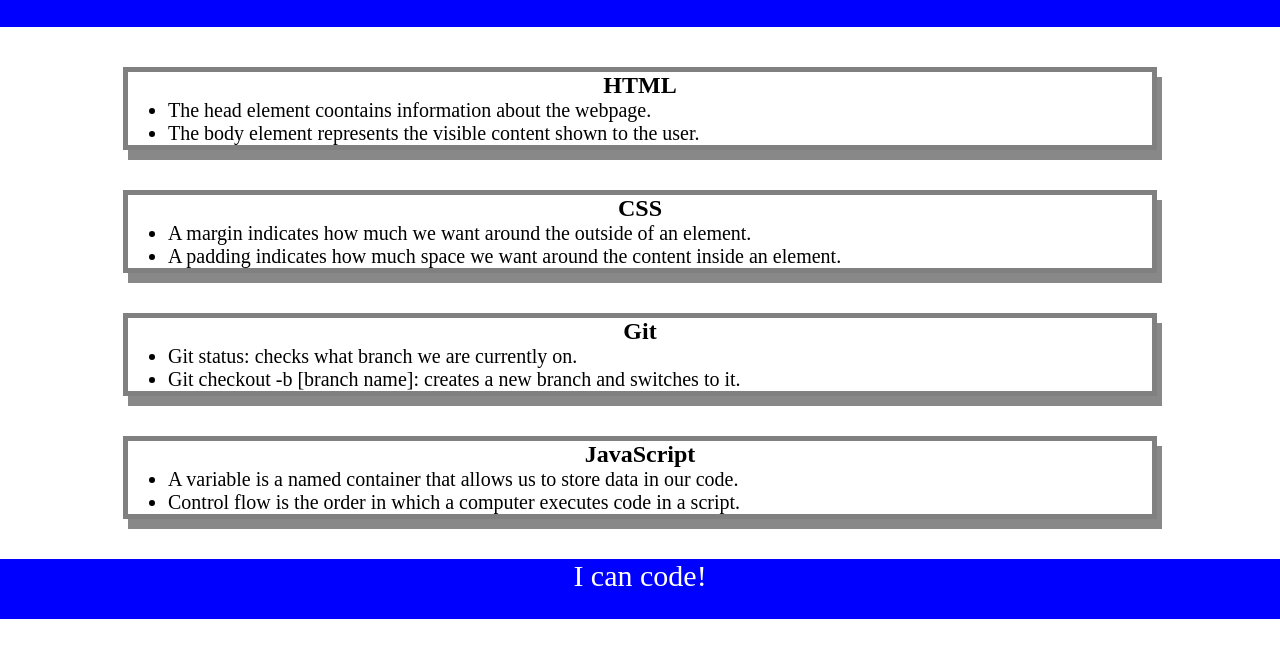
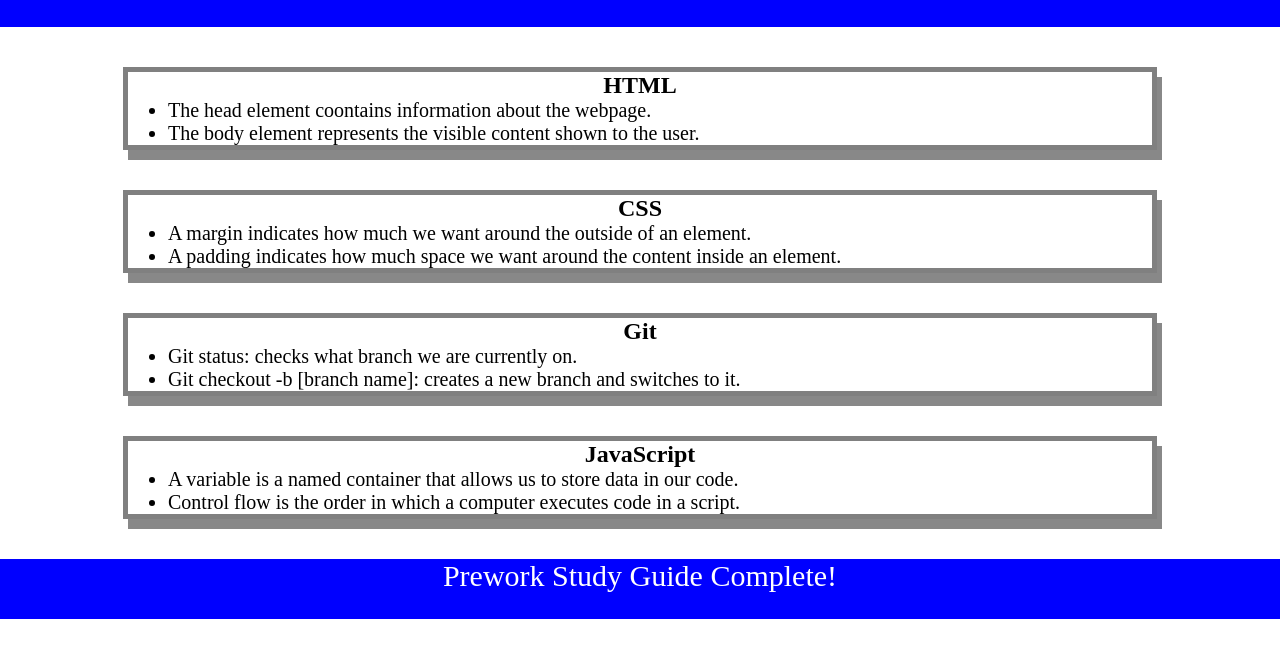
Before and after one commit to isaakmarrero1/Prework-Study-Guide, a plain HTML site: page prework-study-guide/index.html in a window 1280 px wide. Shown: the part 133-790 px from the top of the page. Drawn offline with Linux system fonts and the light colour scheme.

Commit message:
changed footer message in the prework study guide repository

```diff
--- a/prework-study-guide/index.html
+++ b/prework-study-guide/index.html
@@ -50,7 +50,7 @@
     </main>
 
     <footer>
-      <p>I can code!</p>
+      <p>Prework Study Guide Complete!</p>
     </footer>
     <script src="./assets/script.js"></script>
   </body>
```
